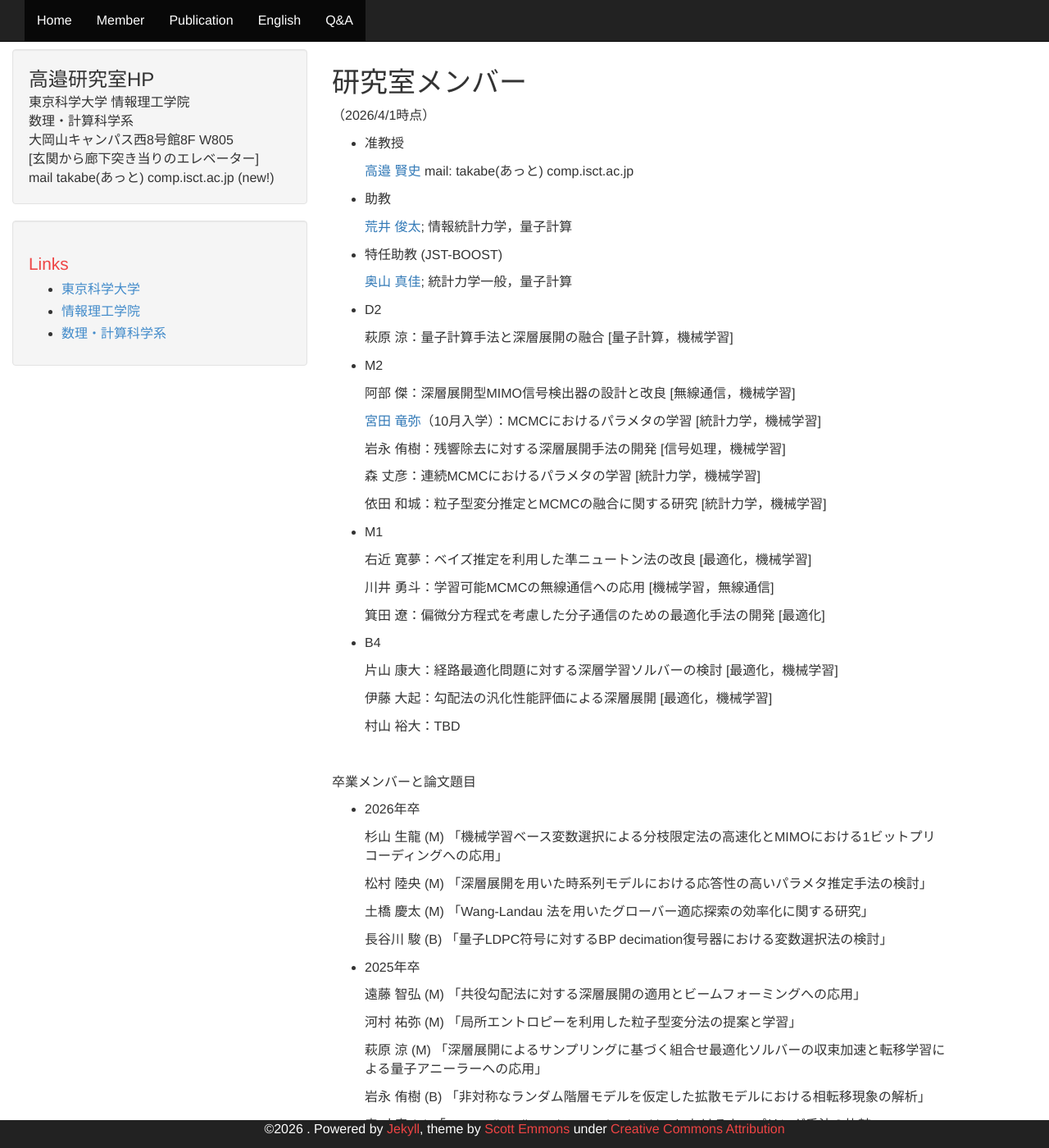
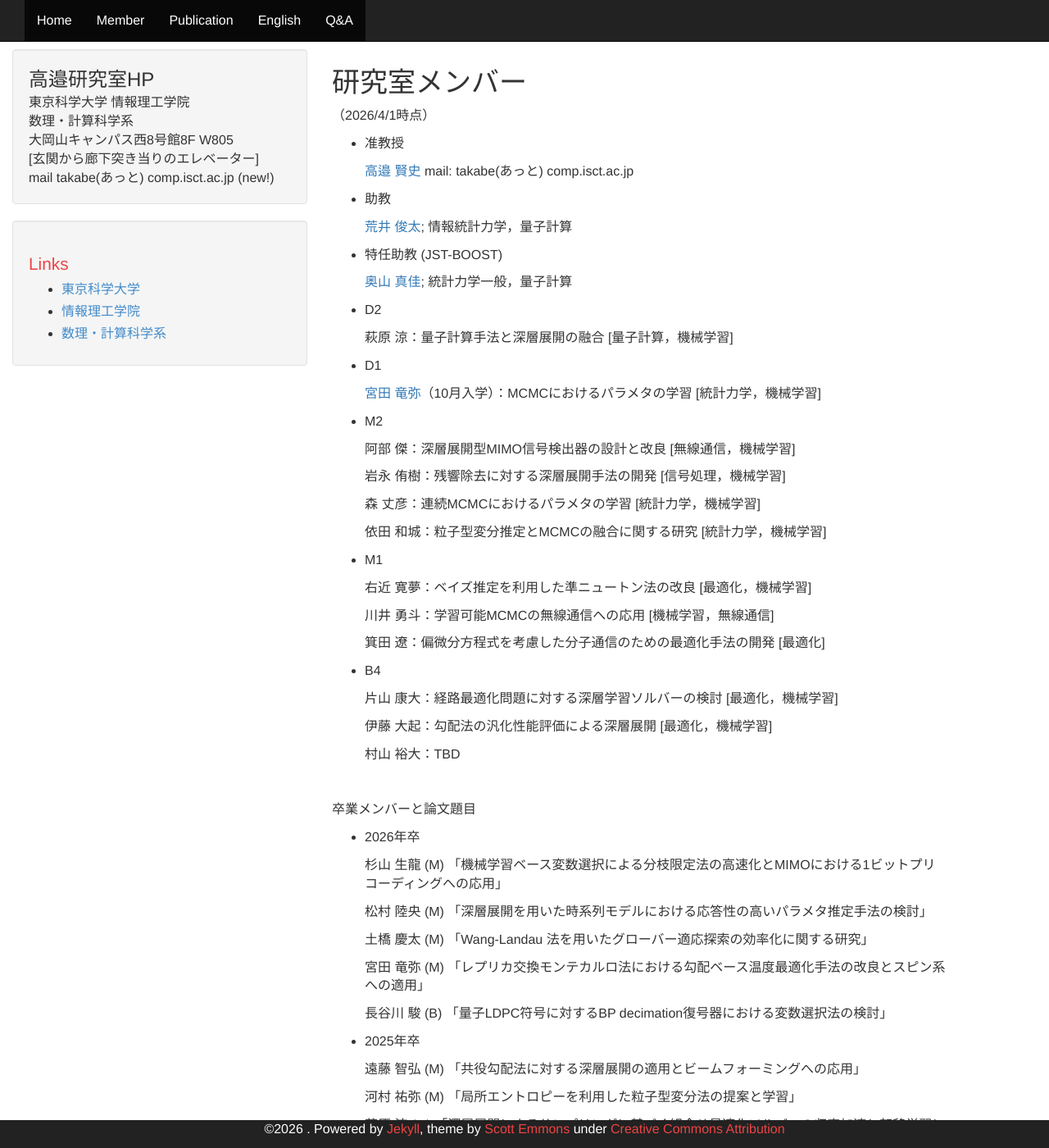
Before and after one commit to takabe-lab/takabe-lab.github.io, a Jekyll site: the page built from member.markdown, in a window 1280 px wide and 1400 px high. Shown: the whole window at 82% size. Built offline with Jekyll 4.4.1, drawn with Linux system fonts in a browser that asks for light colours.

Commit message:
Move Miyata to D1 and add 2026 graduation entry
Co-Authored-By: Claude Opus 5.5 <noreply@anthropic.com>

```diff
--- a/member.markdown
+++ b/member.markdown
@@ -23,11 +23,13 @@ layout: default
 
   萩原 涼：量子計算手法と深層展開の融合 [量子計算，機械学習]
 
+- D1
+
+  [宮田 竜弥](https://www.miyatatatsuya.com/public.html)（10月入学）：MCMCにおけるパラメタの学習 [統計力学，機械学習]
+
 - M2
 
   阿部 傑：深層展開型MIMO信号検出器の設計と改良 [無線通信，機械学習]
-
-  [宮田 竜弥](https://www.miyatatatsuya.com/public.html)（10月入学）：MCMCにおけるパラメタの学習 [統計力学，機械学習]
 
   岩永 侑樹：残響除去に対する深層展開手法の開発 [信号処理，機械学習]
 
@@ -61,6 +63,8 @@ layout: default
     松村 陸央 (M) 「深層展開を用いた時系列モデルにおける応答性の高いパラメタ推定手法の検討」
 
     土橋 慶太 (M) 「Wang-Landau 法を用いたグローバー適応探索の効率化に関する研究」
+
+    宮田 竜弥 (M) 「レプリカ交換モンテカルロ法における勾配ベース温度最適化手法の改良とスピン系への適用」
 
     長谷川 駿 (B) 「量子LDPC符号に対するBP decimation復号器における変数選択法の検討」
 
```
